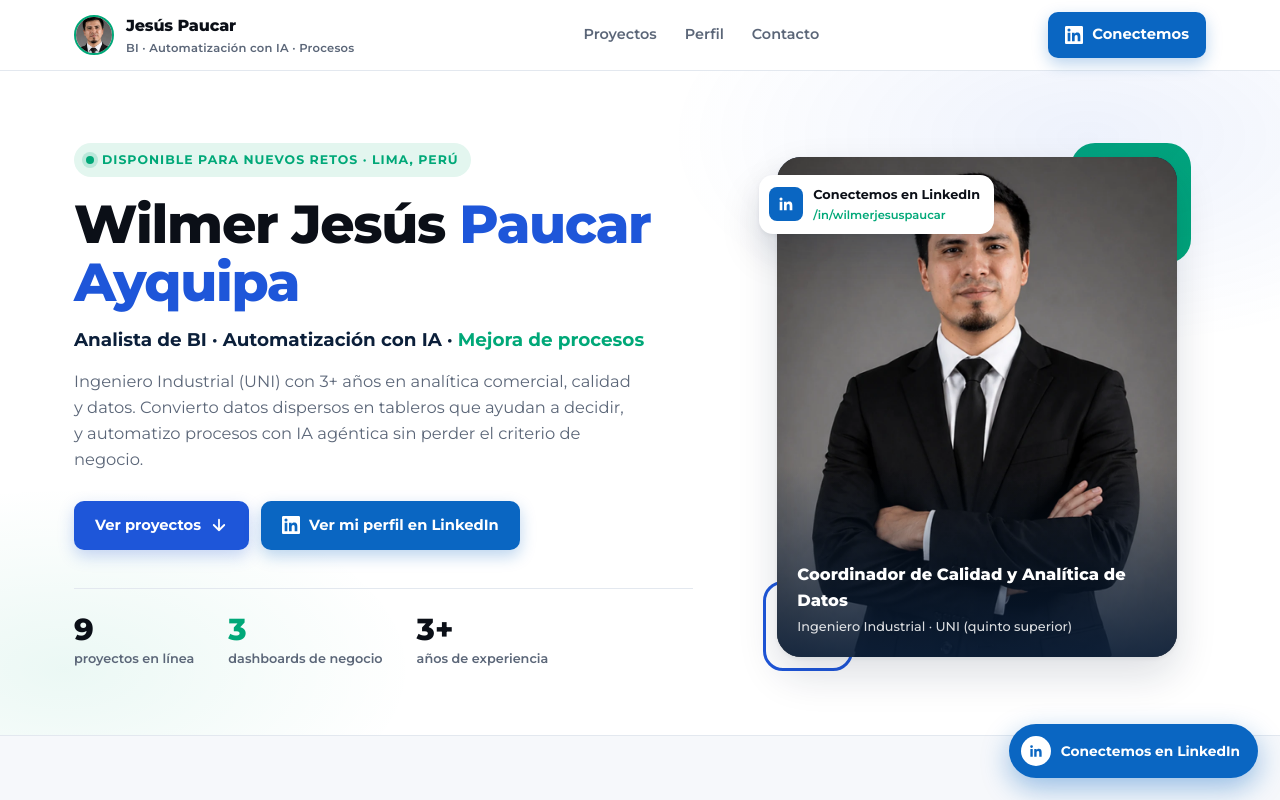
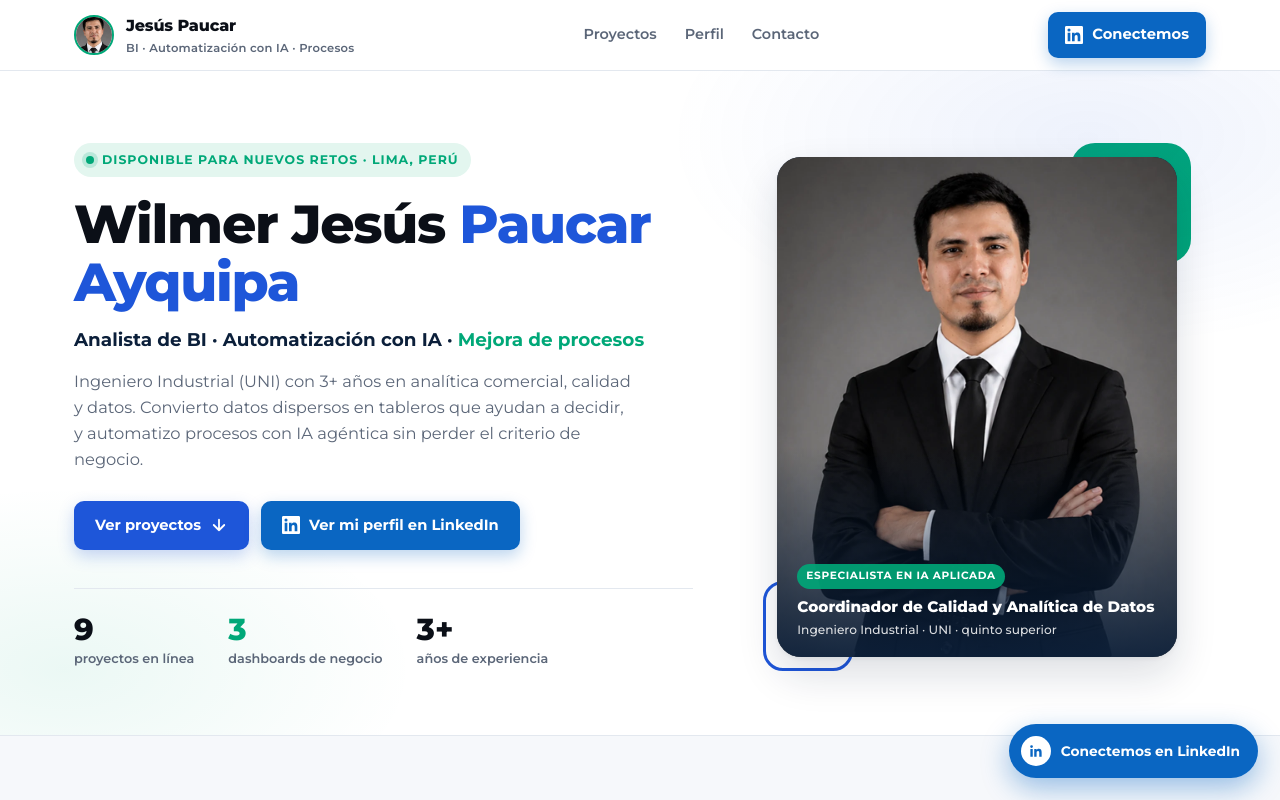
Before and after one commit to wjesus12/proyectos_web, a plain HTML site: page index.html in a window 1280 px wide. Shown: the top 800 px of the page. Drawn offline with Linux system fonts and the light colour scheme.

Commit message:
Quita el botón de LinkedIn sobre la foto y agrega 'Especialista en IA aplicada'
Co-Authored-By: Claude Opus 5.5 <noreply@anthropic.com>
Claude-Session: https://claude.ai/code/session_01HyMx4VYP8iEN4LbAV5rTWF

```diff
--- a/index.html
+++ b/index.html
@@ -74,10 +74,11 @@ h1 span{color:var(--blue)}
 .photo-card{position:relative;justify-self:center;width:100%;max-width:400px}
 .photo-card .frame{position:relative;border-radius:24px;overflow:hidden;background:var(--navy);box-shadow:var(--shadow-lg);aspect-ratio:4/5}
 .photo-card .frame img{width:100%;height:100%;object-fit:cover}
-.photo-card .frame::after{content:"";position:absolute;inset:auto 0 0 0;height:38%;background:linear-gradient(transparent,rgba(11,31,58,.85))}
+.photo-card .frame::after{content:"";position:absolute;inset:auto 0 0 0;height:42%;background:linear-gradient(transparent,rgba(11,31,58,.9))}
 .photo-card .caption{position:absolute;left:20px;right:20px;bottom:18px;z-index:2;color:#fff}
-.photo-card .caption strong{display:block;font-size:1.02rem;font-weight:800}
-.photo-card .caption span{font-size:.8rem;font-weight:500;opacity:.85}
+.photo-card .caption .tag-ia{display:inline-block;font-style:normal;font-size:.66rem;font-weight:700;letter-spacing:.06em;text-transform:uppercase;color:#fff;background:rgba(0,168,120,.9);padding:4px 9px;border-radius:999px;margin-bottom:8px}
+.photo-card .caption strong{display:block;font-size:.95rem;font-weight:800;line-height:1.3}
+.photo-card .caption span{display:block;margin-top:3px;font-size:.76rem;font-weight:500;opacity:.85}
 .photo-card .accent{position:absolute;inset:-14px -14px auto auto;width:120px;height:120px;border-radius:24px;background:var(--jade);z-index:-1}
 .photo-card .accent-2{position:absolute;inset:auto auto -14px -14px;width:90px;height:90px;border-radius:20px;border:3px solid var(--blue);z-index:-1}
 .li-badge{position:absolute;top:18px;left:-18px;z-index:3;display:flex;align-items:center;gap:10px;background:#fff;border-radius:14px;padding:10px 14px 10px 10px;box-shadow:var(--shadow-lg);font-size:.8rem;font-weight:700;color:var(--ink);transition:transform .2s}
@@ -251,15 +252,12 @@ footer a:hover{color:var(--jade-2)}
       <div class="photo-card reveal">
         <span class="accent" aria-hidden="true"></span>
         <span class="accent-2" aria-hidden="true"></span>
-        <a class="li-badge" href="https://www.linkedin.com/in/wilmerjesuspaucar/" target="_blank" rel="noopener">
-          <span class="li-ico"><svg viewBox="0 0 24 24" aria-hidden="true"><path d="M20.45 20.45h-3.56v-5.57c0-1.33-.02-3.04-1.85-3.04-1.85 0-2.14 1.45-2.14 2.94v5.67H9.35V9h3.41v1.56h.05c.48-.9 1.64-1.85 3.37-1.85 3.6 0 4.27 2.37 4.27 5.46v6.28zM5.34 7.43a2.06 2.06 0 1 1 0-4.13 2.06 2.06 0 0 1 0 4.13zM7.12 20.45H3.56V9h3.56v11.45z"/></svg></span>
-          <span>Conectemos en LinkedIn<small>/in/wilmerjesuspaucar</small></span>
-        </a>
         <div class="frame">
           <img src="img/wilmer-paucar.webp" alt="Wilmer Jesús Paucar Ayquipa, Ingeniero Industrial" width="960" height="1200">
           <div class="caption">
+            <em class="tag-ia">Especialista en IA aplicada</em>
             <strong>Coordinador de Calidad y Analítica de Datos</strong>
-            <span>Ingeniero Industrial · UNI (quinto superior)</span>
+            <span>Ingeniero Industrial · UNI · quinto superior</span>
           </div>
         </div>
       </div>
```
